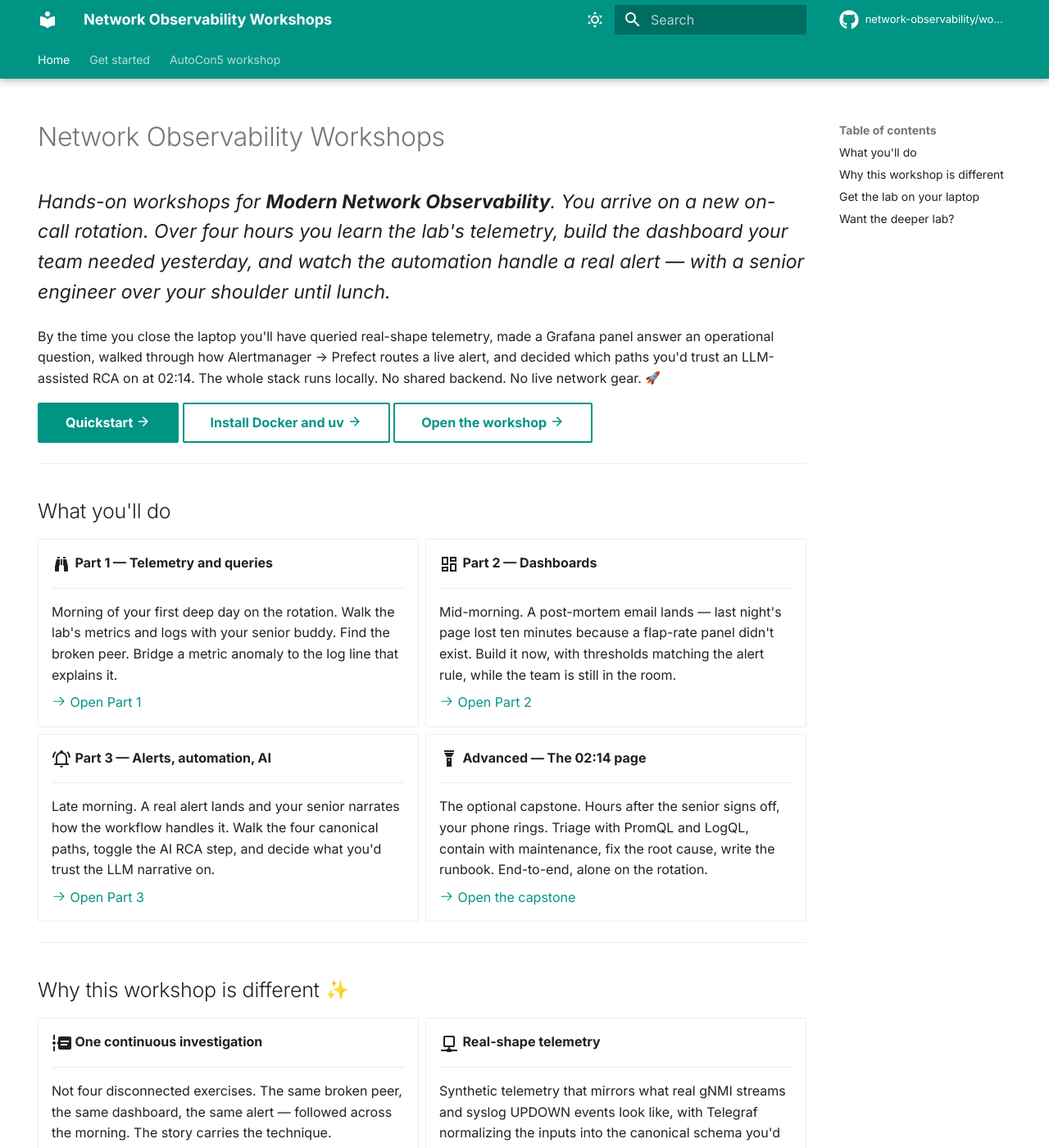
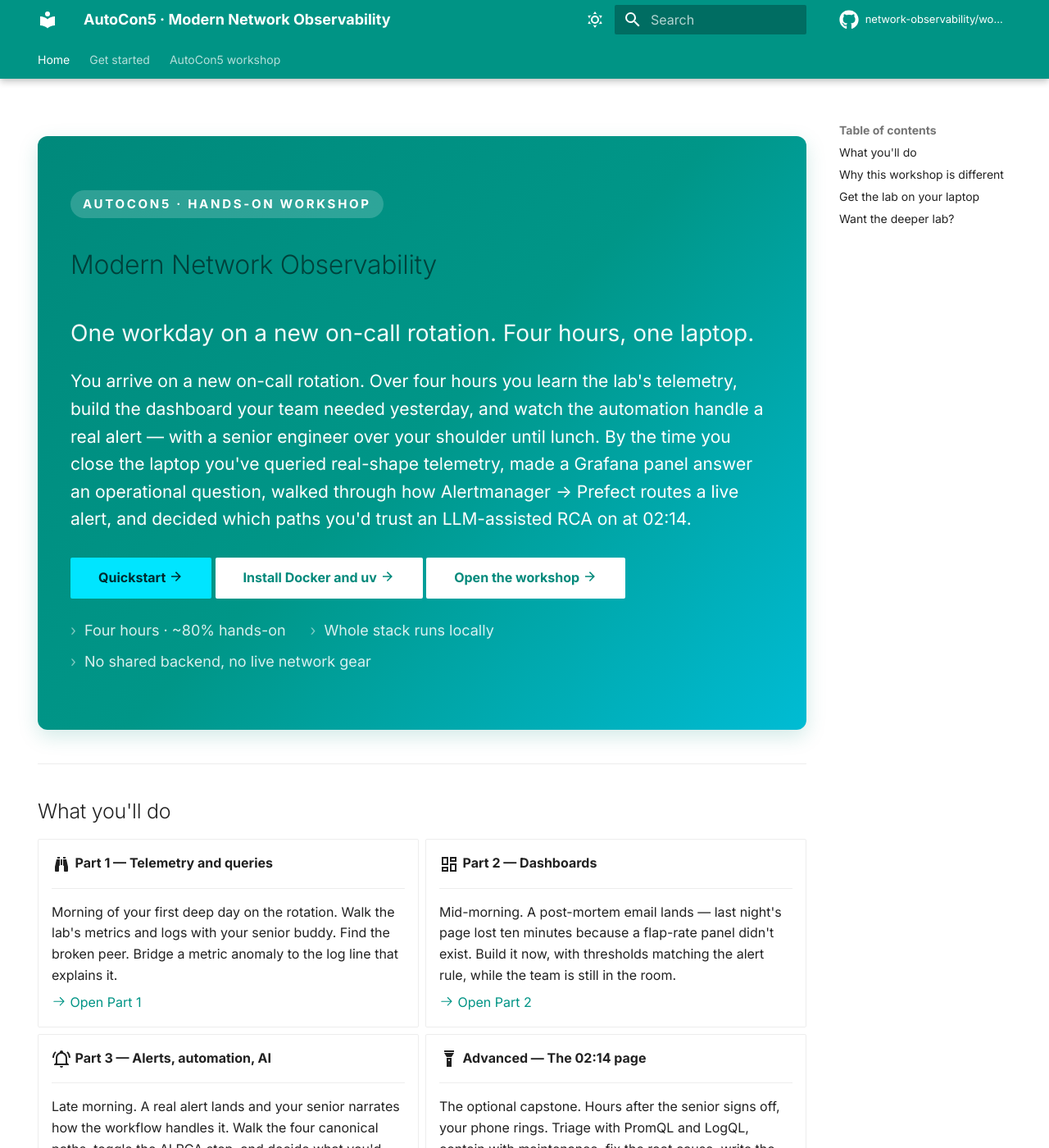
Before and after one commit to network-observability/workshops, an MkDocs documentation site: the page built from docs/index.md, in a window 1280 px wide and 1400 px high. Shown: the whole window at 82% size. Built offline with MkDocs 1.6.1 and Material for MkDocs 9.7.7, drawn with Linux system fonts in a browser that asks for light colours; emoji names are drawn with the system emoji font; comment, search, counter and statistics services are not loaded.

Commit message:
feat(docs): AutoCon5 theming on the workshops site (#45)
Re-skin the docs site so it lands as the AutoCon5 hub, with room to
keep the workshops repo as the AutoCon5-flavoured face of the project
once the org-level landing page (separate repo) catches the broader
network-observability hub role.

- New hero block on the landing page: gradient banner with an
  "AutoCon5 · Hands-on workshop" badge, the workshop title +
  subtitle/lead, and a meta line with the four-hour / laptop framing.
  Styled via a small docs/stylesheets/autocon5.css using teal→cyan
  Material-aligned hues with a slightly more vivid accent.
- Site title flips to "AutoCon5 · Modern Network Observability" so the
  browser tab and search results read as event-themed.
- mkdocs.yml wires extra_css to the new stylesheet; everything else
  stays on the existing Material teal/cyan palette so deeper pages
  inherit cleanly.
- Strict build passes (zero warnings).

```diff
--- a/docs/index.md
+++ b/docs/index.md
@@ -1,21 +1,33 @@
 ---
-title: Network Observability Workshops
-description: Hands-on workshops for Modern Network Observability — one continuous on-call investigation, the whole stack on your laptop.
+title: AutoCon5 · Modern Network Observability
+description: The AutoCon5 hands-on workshop on Modern Network Observability — one continuous on-call investigation, the whole stack on your laptop.
 hide:
   - navigation
 ---
 
-# Network Observability Workshops
+<div class="autocon5-hero" markdown>
 
-<p style="font-size: 1.15rem; line-height: 1.6;">
-  <em>Hands-on workshops for <strong>Modern Network Observability</strong>. You arrive on a new on-call rotation. Over four hours you learn the lab's telemetry, build the dashboard your team needed yesterday, and watch the automation handle a real alert — with a senior engineer over your shoulder until lunch.</em>
+<span class="autocon5-hero__badge">AutoCon5 · Hands-on workshop</span>
+
+<h1 class="autocon5-hero__title">Modern Network Observability</h1>
+
+<p class="autocon5-hero__subtitle">One workday on a new on-call rotation. Four hours, one laptop.</p>
+
+<p class="autocon5-hero__lead">
+You arrive on a new on-call rotation. Over four hours you learn the lab's telemetry, build the dashboard your team needed yesterday, and watch the automation handle a real alert — with a senior engineer over your shoulder until lunch. By the time you close the laptop you've queried real-shape telemetry, made a Grafana panel answer an operational question, walked through how Alertmanager → Prefect routes a live alert, and decided which paths you'd trust an LLM-assisted RCA on at 02:14.
 </p>
-
-By the time you close the laptop you'll have queried real-shape telemetry, made a Grafana panel answer an operational question, walked through how Alertmanager → Prefect routes a live alert, and decided which paths you'd trust an LLM-assisted RCA on at 02:14. The whole stack runs locally. No shared backend. No live network gear. :rocket:
 
 [Quickstart :material-arrow-right:](quickstart.md){ .md-button .md-button--primary }
 [Install Docker and uv :material-arrow-right:](install.md){ .md-button }
 [Open the workshop :material-arrow-right:](workshop/index.md){ .md-button }
+
+<p class="autocon5-hero__meta">
+  <span>Four hours · ~80% hands-on</span>
+  <span>Whole stack runs locally</span>
+  <span>No shared backend, no live network gear</span>
+</p>
+
+</div>
 
 ---
 
--- /dev/null
+++ b/docs/stylesheets/autocon5.css
@@ -0,0 +1,131 @@
+/* ===========================================================================
+ * AutoCon5 theme — Modern Network Observability workshop
+ *
+ * Layered on top of Material's teal/cyan palette. Three additions:
+ *   1. AutoCon5 hero block (gradient banner + wordmark + tagline).
+ *   2. Color refinement — slightly more vivid teal/cyan than Material defaults.
+ *   3. AutoCon5 wordmark utility class for inline use in markdown.
+ * =========================================================================== */
+
+:root {
+  --autocon5-gradient-start: #00897b;
+  --autocon5-gradient-mid: #009688;
+  --autocon5-gradient-end: #00bcd4;
+  --autocon5-accent: #00e5ff;
+}
+
+[data-md-color-scheme="slate"] {
+  --autocon5-gradient-start: #004d40;
+  --autocon5-gradient-mid: #00695c;
+  --autocon5-gradient-end: #006064;
+  --autocon5-accent: #4dd0e1;
+}
+
+/* ---------- Hero block ----------------------------------------------------- */
+
+.autocon5-hero {
+  background: linear-gradient(
+    135deg,
+    var(--autocon5-gradient-start) 0%,
+    var(--autocon5-gradient-mid) 50%,
+    var(--autocon5-gradient-end) 100%
+  );
+  color: #fff;
+  border-radius: 12px;
+  padding: 2.5rem 2rem;
+  margin: 1rem 0 2rem;
+  box-shadow: 0 8px 24px rgba(0, 137, 123, 0.18);
+}
+
+.autocon5-hero__badge {
+  display: inline-block;
+  font-size: 0.75rem;
+  font-weight: 700;
+  letter-spacing: 0.18em;
+  text-transform: uppercase;
+  padding: 0.25rem 0.75rem;
+  background: rgba(255, 255, 255, 0.18);
+  border-radius: 999px;
+  margin-bottom: 1rem;
+}
+
+.autocon5-hero__title {
+  font-size: 2.6rem;
+  font-weight: 700;
+  line-height: 1.1;
+  margin: 0 0 0.5rem;
+  color: #fff;
+}
+
+.autocon5-hero__subtitle {
+  font-size: 1.4rem;
+  font-weight: 400;
+  opacity: 0.95;
+  margin: 0 0 1rem;
+}
+
+.autocon5-hero__lead {
+  font-size: 1.05rem;
+  line-height: 1.6;
+  margin: 0 0 1.5rem;
+  max-width: 56rem;
+}
+
+.autocon5-hero__meta {
+  display: flex;
+  flex-wrap: wrap;
+  gap: 0.5rem 1.5rem;
+  font-size: 0.9rem;
+  opacity: 0.85;
+  margin-top: 1.25rem;
+}
+
+.autocon5-hero__meta span::before {
+  content: "› ";
+  opacity: 0.6;
+  margin-right: 0.25rem;
+}
+
+/* CTAs sit below the hero (markdown-rendered .md-button) — keep as-is.
+   On the hero itself we use a lighter button variant. */
+.autocon5-hero a.md-button {
+  background: #fff;
+  color: var(--autocon5-gradient-start);
+  border-color: #fff;
+  font-weight: 600;
+}
+
+.autocon5-hero a.md-button--primary {
+  background: var(--autocon5-accent);
+  color: #002b30;
+  border-color: var(--autocon5-accent);
+}
+
+.autocon5-hero a.md-button:hover,
+.autocon5-hero a.md-button:focus {
+  background: var(--autocon5-accent);
+  color: #002b30;
+  border-color: var(--autocon5-accent);
+}
+
+/* ---------- Inline AutoCon5 wordmark --------------------------------------- */
+
+.autocon5-mark {
+  font-weight: 700;
+  letter-spacing: 0.02em;
+  background: linear-gradient(
+    90deg,
+    var(--autocon5-gradient-start),
+    var(--autocon5-gradient-end)
+  );
+  background-clip: text;
+  -webkit-background-clip: text;
+  -webkit-text-fill-color: transparent;
+}
+
+/* ---------- Subtle palette tightening -------------------------------------- */
+
+[data-md-color-scheme="default"] {
+  /* slightly punchier accent on the light scheme */
+  --md-accent-fg-color: #00bcd4;
+}
--- a/mkdocs.yml
+++ b/mkdocs.yml
@@ -1,5 +1,5 @@
-site_name: Network Observability Workshops
-site_description: Self-contained, laptop-friendly hands-on workshops for Modern Network Observability — the book, the talks, the lab.
+site_name: AutoCon5 · Modern Network Observability
+site_description: The AutoCon5 hands-on workshop on Modern Network Observability — one continuous on-call investigation, the whole stack on your laptop.
 site_url: https://network-observability.github.io/workshops/
 repo_url: https://github.com/network-observability/workshops
 repo_name: network-observability/workshops
@@ -60,6 +60,9 @@
     repo: fontawesome/brands/github
     edit: material/pencil
     view: material/eye
+
+extra_css:
+  - stylesheets/autocon5.css
 
 plugins:
   - search
```
